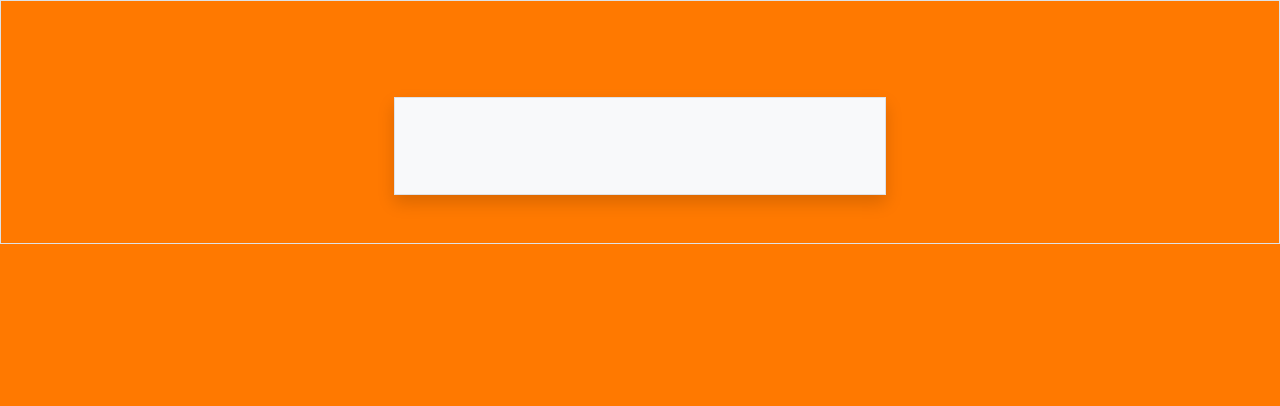
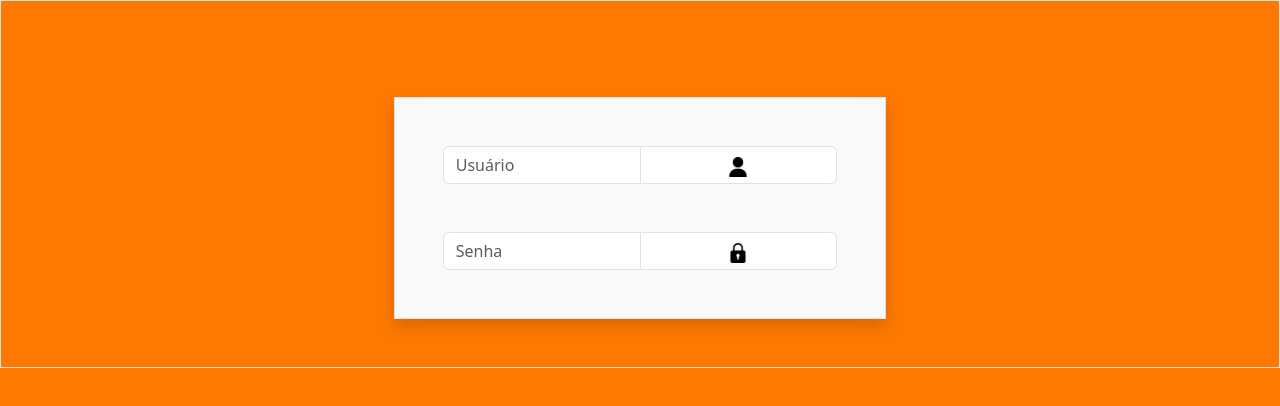
Before and after one commit to NicoleMascaretti/PIIpassatempoeducativo, a website: page frontend/adm/login.html in a window 1280 px wide. Drawn offline with nearby package versions, Linux system fonts and the light colour scheme.

Commit message:
Criando forms

```diff
--- a/frontend/adm/login.html
+++ b/frontend/adm/login.html
@@ -14,7 +14,18 @@
     <div class="container-fluid">
         <div class="row justify-content-center border p-5">
             <div class="col-sm-12 col-md-12 col-lg-5 border p-5 text-center bg-light shadow mt-5">
-
+                <div class="input-group mb-3">
+                    <input type="text" class="form-control" placeholder="Usuário">
+                    <span type="text" class="form-control" id="basic-addon1">
+                        <img src="/frontend/msg/user.png" alt="" id="user">
+                    </span>
+                </div>
+                <div class="input-group mt-5">
+                    <input type="password" class="form-control" placeholder="Senha">
+                    <span class="form-control">
+                        <img src="/frontend/msg/cadeado.png" alt="" id="cadeado">
+                    </span>
+                </div>
             </div>
         </div>
     </div>
--- a/frontend/adm/style-login.css
+++ b/frontend/adm/style-login.css
@@ -1,3 +1,13 @@
 body {
     background-color: #FF7900;
 }
+
+#user{
+    width: 20px;
+    height: 20px;
+}
+
+#cadeado{
+    width: 20px;
+    height: 20px;
+}
```
Also changed, not shown: frontend/msg/cadeado.png (added), frontend/msg/user.png (added).
